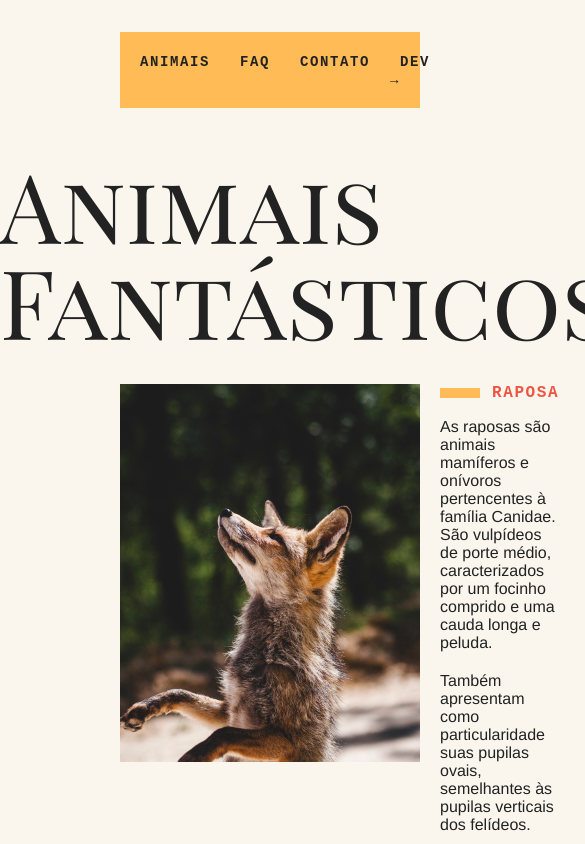
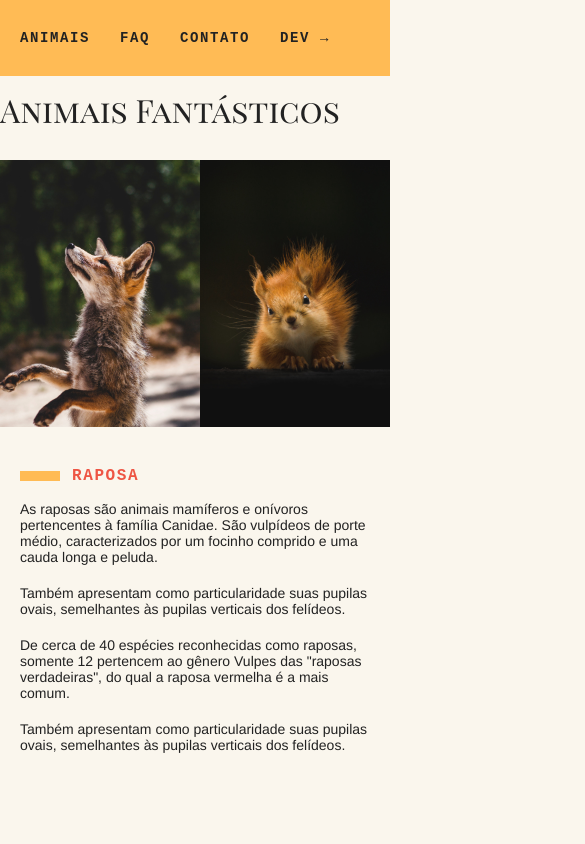
Before and after one commit to Lucarim/Animais-Fantasticos, a plain HTML site: page index.html in a window 390 px wide. Shown: the top 844 px of the page, 585 px wide, since content can reach past the window. Drawn offline with Linux system fonts and the light colour scheme.

Commit message:
responsivo

```diff
--- a/style.css
+++ b/css/geral.css
@@ -55,14 +55,14 @@ img {
   max-width: 100%;
 }
 section,
-main {
+.animais {
   grid-column: 2 / 4;
   display: grid;
   grid-template-columns: 90px 300px 1fr;
   gap: 20px 30px;
 }
 section h1,
-main h1 {
+.animais h1 {
   grid-column: 1 / -1;
   margin-bottom: 1rem;
 }
@@ -192,6 +192,94 @@ main h1 {
   grid-column: 1 / -1;
 }
 
+@media (max-width: 800px) {
+  .titulo {
+    font-size: 72px;
+    line-height: 0.875;
+    font-weight: 400;
+    margin-top: 2rem;
+  }
+  .animais,
+  section {
+    grid-template-columns: 10px 300px 1fr;
+  }
+  .animais-descricao p {
+    font-size: 0.875rem;
+  }
+}
+@media (max-width: 600px) {
+  .container {
+    display: block;
+  }
+  header nav ul {
+    margin-top: 0px;
+    grid-column: 1 / -1;
+    display: flex;
+    flex-wrap: wrap;
+  }
+  header a {
+    display: block;
+  }
+  .animais-descricao,
+  #faq dl {
+    margin: 20px;
+  }
+  .titulo {
+    font-size: 60px;
+  }
+  .animais-fotos ul {
+    display: flex;
+    overflow-x: scroll;
+  }
+  .titulo,
+  .animais-fotos,
+  #faq dl,
+  #contato picture {
+    grid-column: auto;
+  }
+  .animais-fotos img,
+  #contato picture {
+    max-width: 200px;
+  }
+  .animais,
+  section,
+  .footer {
+    grid-template-columns: 1fr;
+  }
+  #contato {
+    grid-template-columns: 1fr 1fr;
+  }
+  #contato h1 {
+    grid-column: 1 / -1;
+  }
+  #contato picture {
+    justify-self: end;
+  }
+  .footer {
+    margin-bottom: 0px;
+  }
+  footer span {
+    justify-self: center;
+  }
+}
+@media (max-width: 400px) {
+  .titulo {
+    font-size: 32px;
+    grid-column: auto;
+    margin-top: 20px;
+    margin-bottom: 0;
+    max-width: 20ch;
+  }
+  #contato {
+    gap: 10px;
+  }
+  #contato picture {
+    justify-self: start;
+  }
+  #faq dl {
+    margin: 0 20px;
+  }
+}
 .js .animais-descricao {
   display: none;
 }
--- /dev/null
+++ b/css/style.css
@@ -0,0 +1,2 @@
+@import "./geral.css";
+@import "./modal.css";
--- a/index.html
+++ b/index.html
@@ -5,7 +5,7 @@
   <meta charset="UTF-8">
   <meta name="viewport" content="width=device-width, initial-scale=1.0">
   <script>document.documentElement.className += " js"</script>
-  <link rel="stylesheet" href="style.css">
+  <link rel="stylesheet" href="./css/style.css">
   <title>Animais Fantasticos</title>
   <link rel="preconnect" href="https://fonts.googleapis.com">
   <link rel="preconnect" href="https://fonts.gstatic.com" crossorigin>
```
Also changed, not shown: css/modal.css (added).
